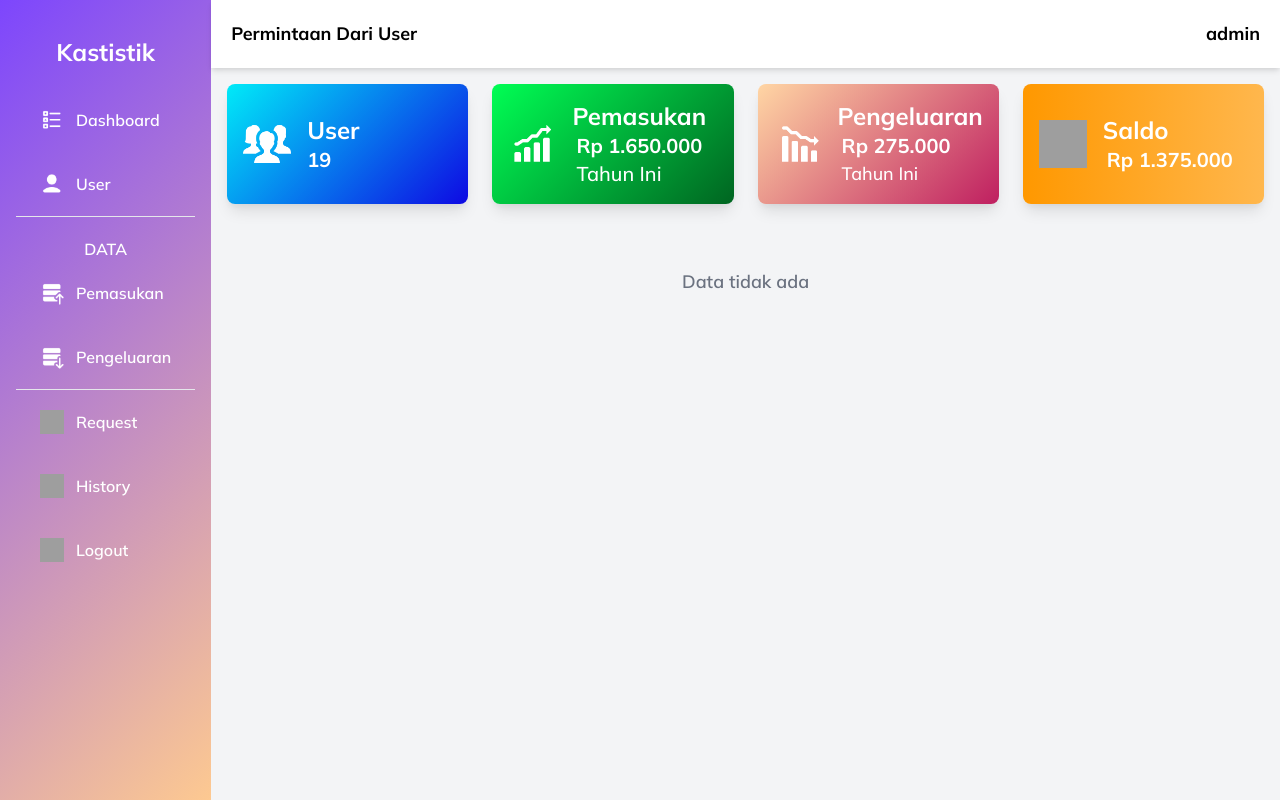
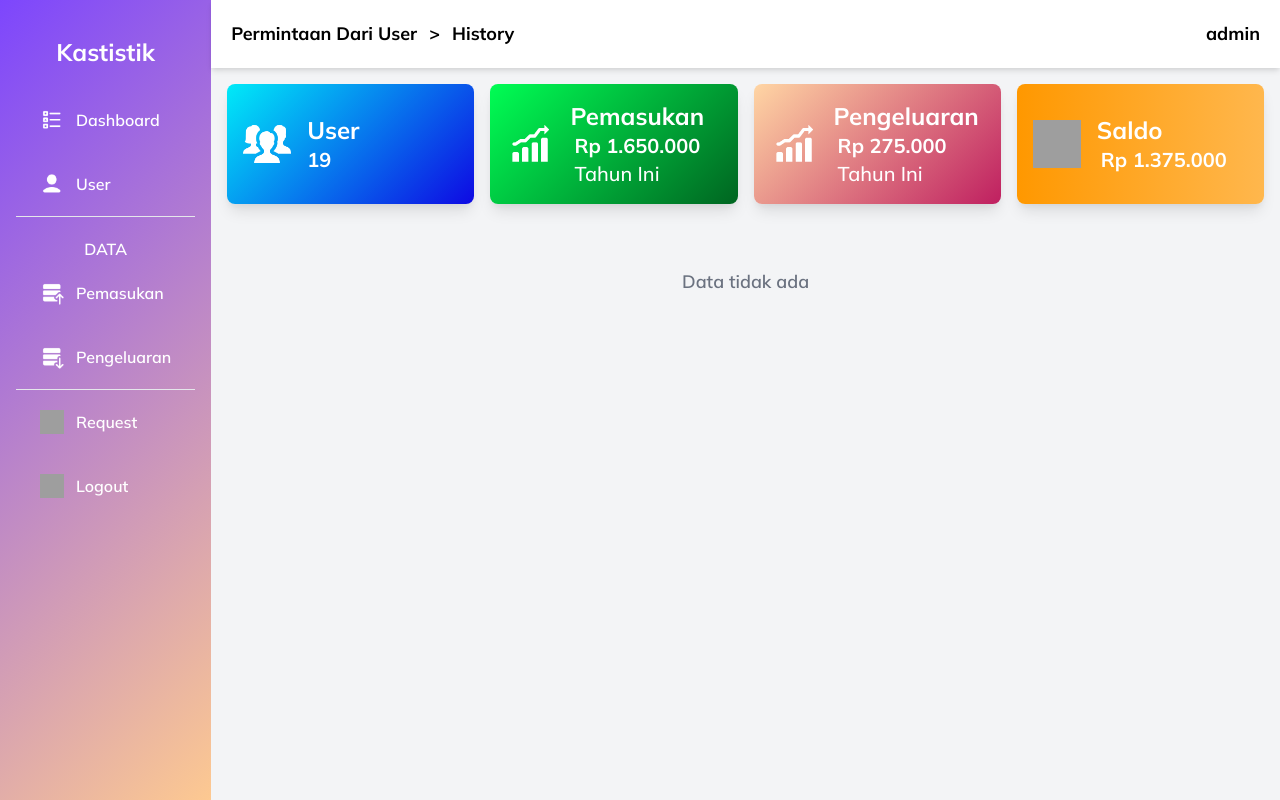
Before and after one commit to rasyanouvalnugraha/kastistik, a PHP site: page /request.admin.php in a window 1280 px wide. Run offline with PHP 8.4, Linux system fonts and the light colour scheme; a user stored in the database is signed in; data comes from the database, SQL or seed files in the repository; some libraries are stand-ins or nearby versions; grey boxes are pictures that could not be loaded.

Commit message:
Pembaruan terkini

```diff
--- a/admin.php
+++ b/admin.php
@@ -104,7 +104,7 @@ $saldoJson = json_encode($saldoArray);
                     </div>
 
                     <!-- chart saldo  -->
-                    <div class="flex md:max-h-64 xl:max-h-80 2xl:max-h-96 2xl:mt-4 mx-auto justify-center w-screen sm:w-auto">
+                    <div class="xl:bg-white xl:h-72 xl:my-4 xl:mx-8 xl:p-2 xl:rounded-md xl:shadow-lg h-72 p-2">
                         <canvas id="saldoChart"></canvas>
                     </div>
                 </section>
@@ -150,6 +150,7 @@ $saldoJson = json_encode($saldoArray);
         },
         options: {
             responsive: true,
+            maintainAspectRatio: false, // Membiarkan chart mengisi area container
             scales: {
                 x: {
                     title: {
--- a/layout/card.php
+++ b/layout/card.php
@@ -40,27 +40,30 @@ $sisa = $pemasukan - $pengeluaran;
 
 <body>
     <!-- LAYOUT CARD -->
-    <ul class="flex flex-col flex-wrap sm:flex-row sm:justify-center sm:space-x-6 space-y-4 sm:space-y-0 p-4">
+    <ul class="grid grid-cols-2 md:grid-cols-4 gap-4 p-4">
 
         <!-- CARD USER -->
-        <li class="bg-gradient-user p-3 sm:p-4 rounded-lg text-white font-mulish-user flex-1 flex items-center shadow-lg">
-            <img src="asset/People.png" alt="User Icon" class="w-6 h-6 sm:w-12 sm:h-12 mr-4">
+        <li class="bg-gradient-user p-3 sm:p-4 rounded-lg text-white font-mulish-user flex items-center shadow-lg">
+            <img src="asset/People.png" alt="User Icon" class="hidden sm:block w-6 h-6 sm:w-12 sm:h-12 mr-4">
             <div class="flex space-x-1 sm:space-x-0 sm:flex-col">
                 <label class="text-sm md:text-2xl">User</label>
                 <label class="text-sm sm:hidden">:</label>
+
                 <label class="text-sm md:text-xl"><?php print $total_users; ?></label>
             </div>
         </li>
 
         <!-- CARD PEMASUKAN -->
-        <li class="bg-gradient-pemasukan p-3 sm:p-4 rounded-lg text-white font-mulish-user flex-1 flex items-center shadow-lg">
-            <img src="asset/Increase.png" alt="Pemasukan Icon" class="w-6 h-6 sm:w-12 sm:h-12 mr-4">
-            <div class="flex space-x-1 sm:space-y-0 sm:flex-col">
+        <li class="bg-gradient-pemasukan p-3 sm:p-4 rounded-lg text-white font-mulish-user flex items-center shadow-lg">
+            <img src="asset/Increase.png" alt="Pemasukan Icon" class="hidden sm:block w-6 h-6 sm:w-12 sm:h-12 mr-4">
+            <div class="flex space-x-1 sm:space-y-0 flex-col">
+                <div>
                     <label class="text-sm md:text-2xl">Pemasukan</label>
                     <label class="text-sm sm:hidden">:</label>
+                </div>
+                <div class="flex">
                     <label class="text-sm md:text-xl">
                         <?php
-                    // Menampilkan pesan jika tidak ada pemasukan
                         if ($pemasukan > 0) {
                             echo "Rp " . number_format($pemasukan, 0, ',', '.');
                         } else {
@@ -68,40 +71,44 @@ $sisa = $pemasukan - $pengeluaran;
                         }
                         ?>
                     </label>
-                <label class="text-sm md:text-xl font-mulish-ket">Tahun Ini</label>
+                </div>
+                <label class="hidden md:text-xl md:block font-mulish-ket">Tahun Ini</label>
             </div>
         </li>
 
         <!-- CARD PENGELUARAN -->
-        <li class="bg-gradient-pengeluaran p-3 sm:p-4 rounded-lg text-white font-mulish-user flex-1 flex items-center shadow-lg">
-            <img src="asset/Decrease.png" alt="Pengeluaran Icon" class="h-6 w-6 sm:w-12 sm:h-12 mr-4">
-            <div class="flex space-x-1 sm:space-y-0 sm:flex-col">
+        <li class="bg-gradient-pengeluaran p-3 sm:p-4 rounded-lg text-white font-mulish-user flex items-center shadow-lg">
+            <img src="asset/Increase.png" alt="Pemasukan Icon" class="hidden sm:block w-6 h-6 sm:w-12 sm:h-12 mr-4">
+            <div class="flex space-x-1 sm:space-y-0 flex-col">
+                <div>
                     <label class="text-sm md:text-2xl">Pengeluaran</label>
                     <label class="text-sm sm:hidden">:</label>
+                </div>
+                <div class="flex">
                     <label class="text-sm md:text-xl">
                         <?php
-                    // Menampilkan pesan jika tidak ada pemasukan
                         if ($pengeluaran > 0) {
                             echo "Rp " . number_format($pengeluaran, 0, ',', '.');
                         } else {
-                        echo "<span class='text-xl'>Tidak ada</span>";
+                            echo "<span class='text-xl'>Tidak Ada</span>";
                         }
                         ?>
                     </label>
-                <label class="text-sm md:text-lg font-mulish-ket">Tahun Ini</label>
+                </div>
+                <label class="hidden md:text-xl md:block font-mulish-ket">Tahun Ini</label>
             </div>
         </li>
 
         <!-- CARD SALDO -->
-        <li class="bg-gradient-saldo p-3 sm:p-4 rounded-lg text-white font-mulish-user flex-1 flex items-center shadow-lg">
-            <img src="asset/Coin Wallet.png" alt="Sisa Icon" class="w-6 h-6 sm:w-12 sm:h-12 mr-4">
+        <li class="bg-gradient-saldo p-3 sm:p-4 rounded-lg text-white font-mulish-user flex items-center shadow-lg">
+            <img src="asset/Coin Wallet.png" alt="Sisa Icon" class="hidden sm:block w-6 h-6 sm:w-12 sm:h-12 mr-4">
             <div class="flex space-x-1 sm:space-y-0 sm:flex-col">
                 <label class="text-sm md:text-2xl">Saldo</label>
                 <label class="text-sm sm:hidden">:</label>
                 <label class="text-sm md:text-xl">
                     Rp <?php
-                        if ($sisa < 0 ) {
-                            echo  "0";
+                        if ($sisa < 0) {
+                            echo "0";
                         } else {
                             print number_format($sisa, 0, ',', '.');
                         }
@@ -112,6 +119,7 @@ $sisa = $pemasukan - $pengeluaran;
         </li>
     </ul>
 </body>
+
 
 <style>
     /* URL FONT MULISH */
--- a/layout/navbar.php
+++ b/layout/navbar.php
@@ -44,12 +44,6 @@
                 </a>
             </li>
             <li class="px-3 py-4 sm:p-5 transition-colors duration-300 ease-in-out hover:text-white rounded-xl mx-1">
-                <a href="history.admin.php" class="flex items-center space-x-3">
-                    <img src="asset/Urgent Message.svg" alt="" class="w-6 h-6">
-                    <span>History</span>
-                </a>
-            </li>
-            <li class="px-3 py-4 sm:p-5 transition-colors duration-300 ease-in-out hover:text-white rounded-xl mx-1">
                 <a href="logout.php" class="flex items-center space-x-3">
                     <img src="asset/Logout.svg" alt="" class="w-6 h-6">
                     <span>Logout</span>
--- a/layout/responnavbar.php
+++ b/layout/responnavbar.php
@@ -20,7 +20,6 @@
             <li><a href="data.pengeluaran.admin.php" class="block">Pengeluaran</a></li>
             <hr>
             <li><a href="request.admin.php" class="block">Request</a></li>
-            <li><a href="history.admin.php" class="block">History</a></li>
             <li><a href="logout.php" class="block">Logout</a></li>
         </ul>
     </div>
--- a/request.admin.php
+++ b/request.admin.php
@@ -117,7 +117,11 @@ if (isset($_POST['approve']) || isset($_POST['decline'])) {
                     <?php include "layout/responnavbar.php" ?>
                 </div>
                 <div class="text-lg font-mulish-extend w-full sm:p-5 p-3 justify-between flex shadow-md navbar sticky">
-                    <h1 class="text-md sm:text-lg items-center">Permintaan Dari User</h1>
+                    <div class="flex gap-3">
+                        <h1 class="text-md sm:text-lg items-center">Permintaan Dari User</h1>
+                        <h1>></h1>
+                        <a href="history.admin.php">History</a>
+                    </div>
                     <h1 class="text-md sm:text-lg items-center"><?php echo htmlspecialchars($_SESSION['username']); ?></h1>
                 </div>
             </div>
--- a/user.php
+++ b/user.php
@@ -107,8 +107,8 @@ $saldoJson = json_encode($saldoArray);
                         <button class="bg-gradient font-mulish text-white px-2 py-1 rounded-md" type="submit">Tampilkan</button>
                     </form>
                 </section>
-                <div class="mx-auto">
-                    <canvas id="saldoChart" class="xl:max-h-60 p-2"></canvas>
+                <div class="xl:bg-white xl:h-72 xl:my-4 xl:mx-8 xl:p-2 xl:rounded-md xl:shadow-lg w-screen h-72 p-2">
+                    <canvas id="saldoChart" class=""></canvas>
                 </div>
             </section>
         </section>
@@ -153,6 +153,7 @@ $saldoJson = json_encode($saldoArray);
             },
             options: {
                 responsive: true,
+                maintainAspectRatio: false, // Membiarkan chart mengisi area container
                 scales: {
                     x: {
                         title: {
```
Also changed, not shown: data.pemasukan.admin.php (+35 -24 lines). Lines whose indentation alone changed are shown as unchanged.
